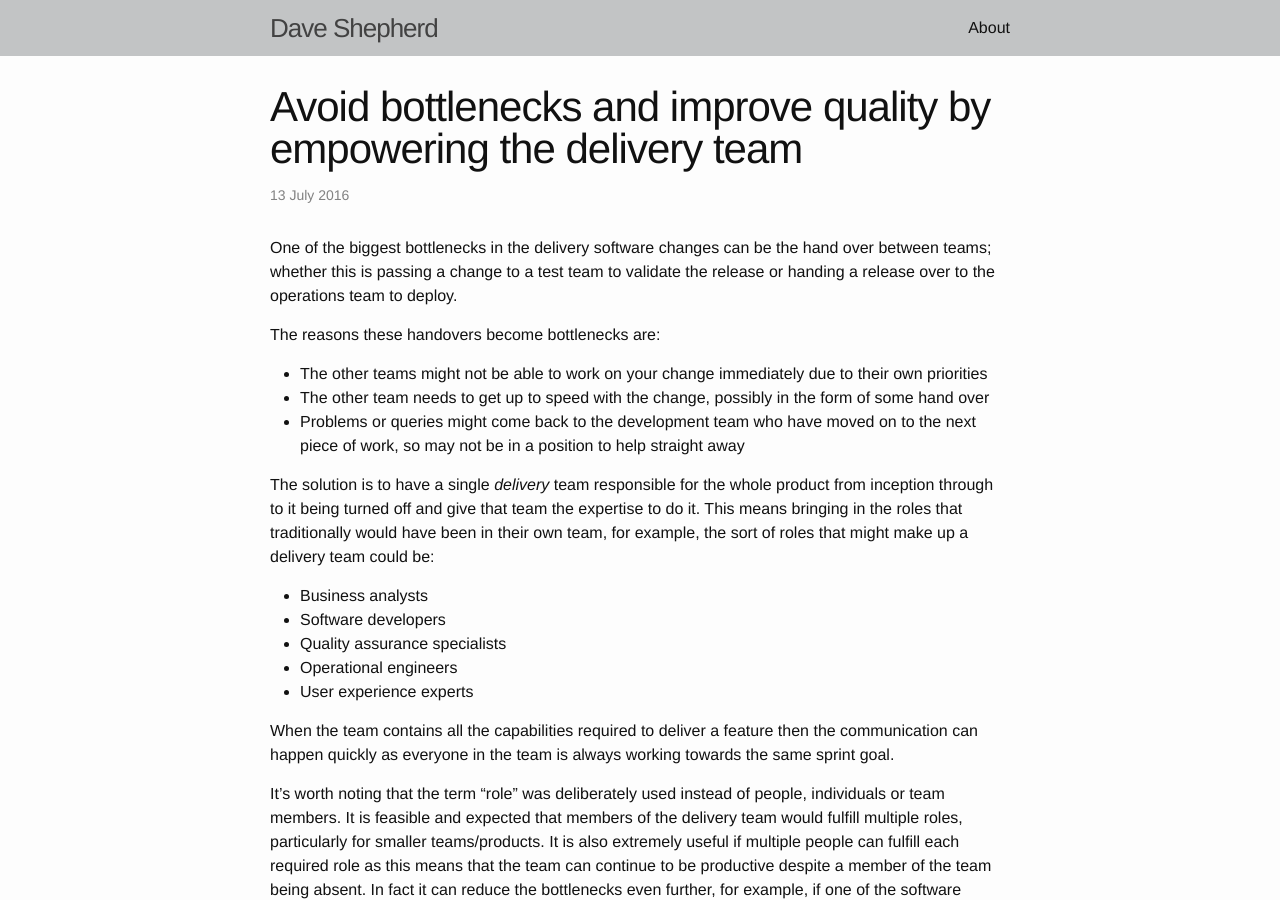
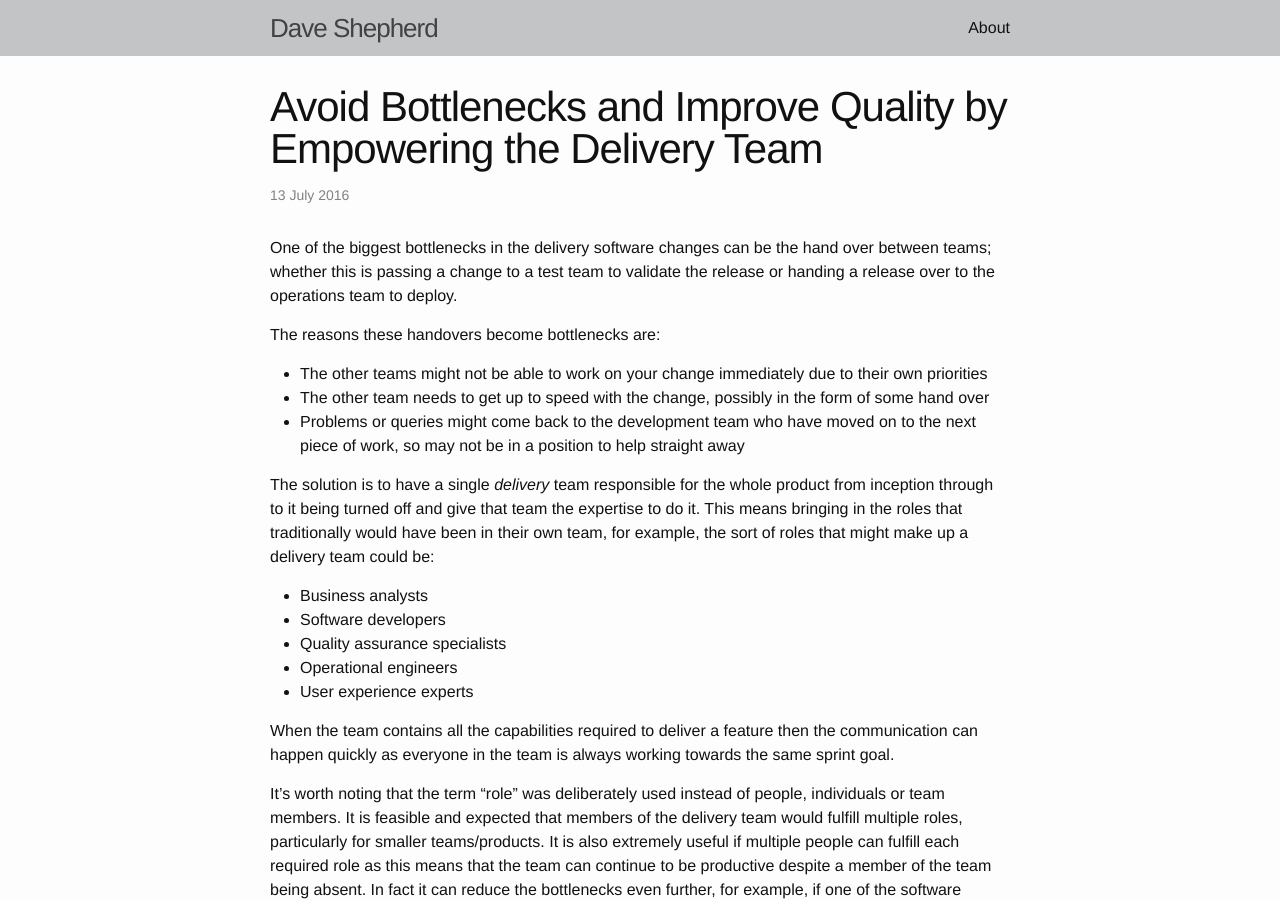
Before and after one commit to daveshepherd/daveshepherd.github.io, a Jekyll site: the page built from _posts/2016-07-13-avoid-bottlenecks-improve-quality-by-empowering-the-delivery-team.markdown, in a window 1280 px wide and 900 px high. Built offline with Jekyll 4.4.1, drawn with Linux system fonts in a browser that asks for light colours.

```diff
--- a/_config.yml
+++ b/_config.yml
@@ -6,6 +6,7 @@
 url: "http://daveshepherd.co.uk"
 linkedin_username: dashepherd
 github_username:  daveshepherd
+future: true
 
 # Build settings
 markdown: kramdown
--- a/_posts/2016-07-13-avoid-bottlenecks-improve-quality-by-empowering-the-delivery-team.markdown
+++ b/_posts/2016-07-13-avoid-bottlenecks-improve-quality-by-empowering-the-delivery-team.markdown
@@ -1,6 +1,6 @@
 ---
 layout: post
-title:  "Avoid bottlenecks and improve quality by empowering the delivery team"
+title:  "Avoid Bottlenecks and Improve Quality by Empowering the Delivery Team"
 summary: >
   One of the biggest bottlenecks in the delivery software changes can be the hand over between teams; whether this is passing a change to a test team to validate the release or handing a release over to the operations team to deploy. What if we could remove those bottlenecks by empowering the delivery team?
 date:   2016-07-13 18:00:00
```
Also changed, not shown: _posts/2012-07-17-test-driven-development.markdown (+4 -4 lines).
